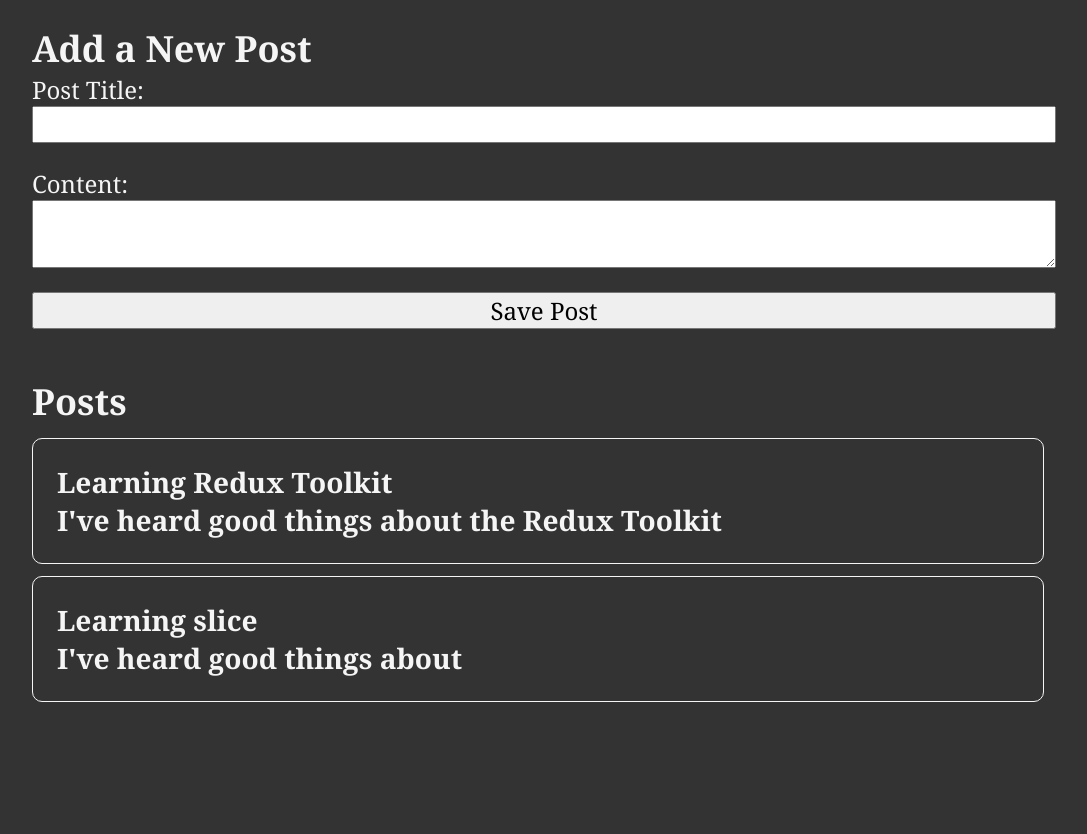
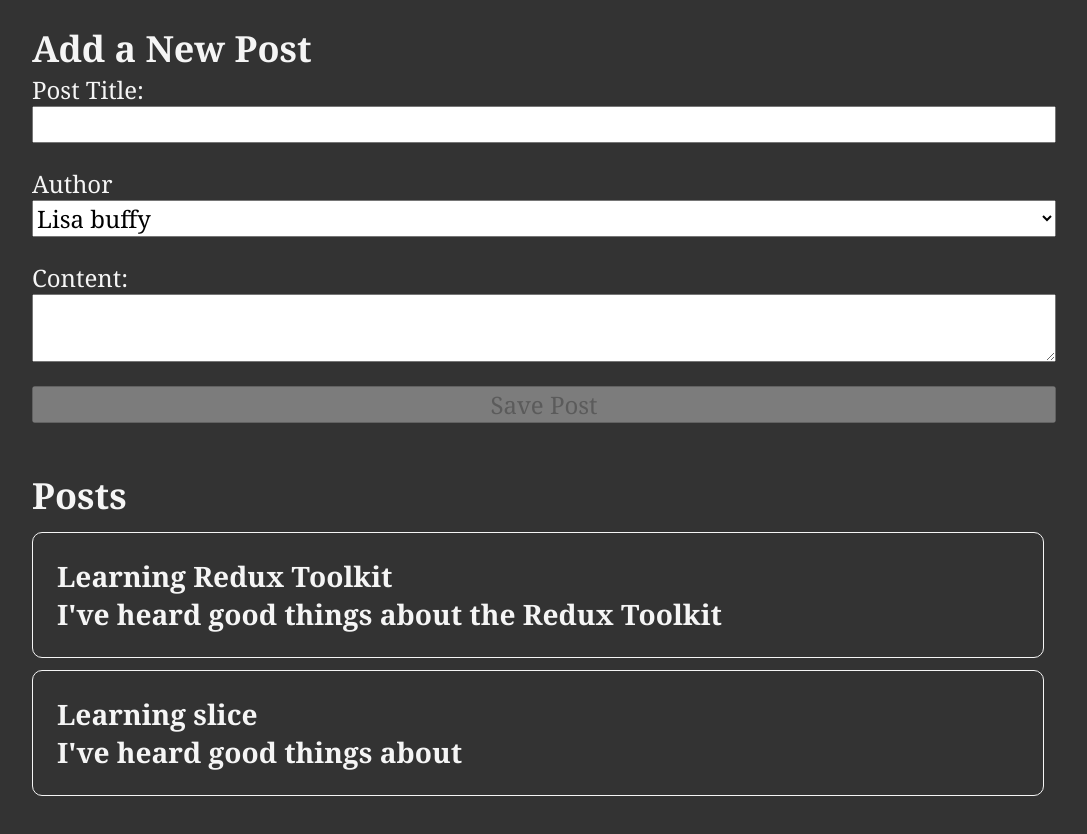
Before and after one commit to tonyclem/add-post-comment, a React (Create React App) app: page / in a window 1280 px wide. Shown: the top 834 px of the page, without its empty margins (96-1183 px from the left). Built offline with nearby package versions, Linux system fonts and the light colour scheme.

Commit message:
added user Slice

```diff
--- a/src/app/store.js
+++ b/src/app/store.js
@@ -1,8 +1,10 @@
 import { configureStore } from '@reduxjs/toolkit';
 import postsReducer from '../features/postSlice';
+import usersReducer from '../features/users/usersSlice';
 
 export const store = configureStore({
   reducer: {
     posts: postsReducer,
+    users: usersReducer,
   },
 });
--- a/src/features/AddPostForm.js
+++ b/src/features/AddPostForm.js
@@ -1,24 +1,37 @@
 import { useState } from 'react';
-import { useDispatch } from 'react-redux';
-import { nanoid } from '@reduxjs/toolkit';
-
+import { useDispatch, useSelector } from 'react-redux';
 import { postAdded } from './postSlice';
+import { selectAllUsers } from './users/usersSlice';
 
 const AddPostForm = () => {
+  // React-redux
   const dispatch = useDispatch();
+  const users = useSelector(selectAllUsers);
+
+  // useState
   const [title, setTitle] = useState('');
   const [content, setContent] = useState('');
+  const [userId, setUserId] = useState('');
 
   const onTitleChanged = (e) => setTitle(e.target.value);
   const onContentChanged = (e) => setContent(e.target.value);
+  const onAuthorChanged = (e) => setUserId(e.target.value);
 
   const onSavePostClicked = () => {
     if (title && content) {
-      dispatch(postAdded(title, content));
+      dispatch(postAdded(title, content, userId));
       setTitle('');
       setContent('');
     }
   };
+
+  const canSave = Boolean(title) && Boolean(content) && Boolean(userId);
+
+  const usersOptions = users.map((user) => (
+    <option key={user.id} value={user.id}>
+      {user.name}
+    </option>
+  ));
 
   return (
     <section>
@@ -32,6 +45,16 @@
           value={title}
           onChange={onTitleChanged}
         />
+        <label htmlFor='postAuthor'>Author</label>
+        <select
+          name=''
+          id='postAuthor'
+          value={userId}
+          onChange={onAuthorChanged}
+        >
+          {/* <option value=''></option> */}
+          {usersOptions}
+        </select>
         <label htmlFor='postContent'>Content:</label>
         <textarea
           name=''
@@ -39,7 +62,7 @@
           value={content}
           onChange={onContentChanged}
         />
-        <button type='button' onClick={onSavePostClicked}>
+        <button type='button' onClick={onSavePostClicked} disabled={!canSave}>
           Save Post
         </button>
       </form>
--- a/src/features/PostsList.js
+++ b/src/features/PostsList.js
@@ -10,6 +10,7 @@
       <h3>{post.content.substring(0, 100)}</h3>
     </article>
   ));
+
   return (
     <section>
       <h2>Posts</h2>
--- a/src/features/postSlice.js
+++ b/src/features/postSlice.js
@@ -17,12 +17,13 @@
       reducer(state, action) {
         state.push(action.payload);
       },
-      prepare(title, content) {
+      prepare(title, content, userId) {
         return {
           payload: {
             id: nanoid(),
             title,
             content,
+            userId,
           },
         };
       },
--- /dev/null
+++ b/src/features/users/usersSlice.js
@@ -0,0 +1,17 @@
+import { createSlice } from '@reduxjs/toolkit';
+
+const initialState = [
+  { id: '0', name: 'Lisa buffy' },
+  { id: '1', name: 'Neil Boss' },
+  { id: '2', name: 'fried john' },
+];
+
+const usersSlice = createSlice({
+  name: 'users',
+  initialState,
+  reducers: {},
+});
+
+export const selectAllUsers = (state) => state.users;
+
+export default usersSlice.reducer;
```
